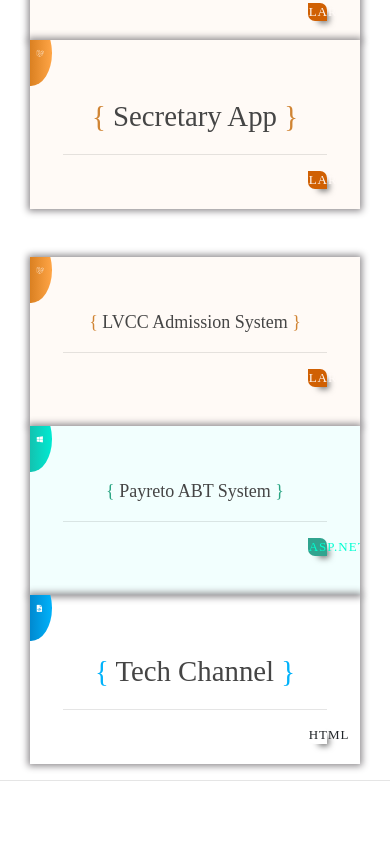
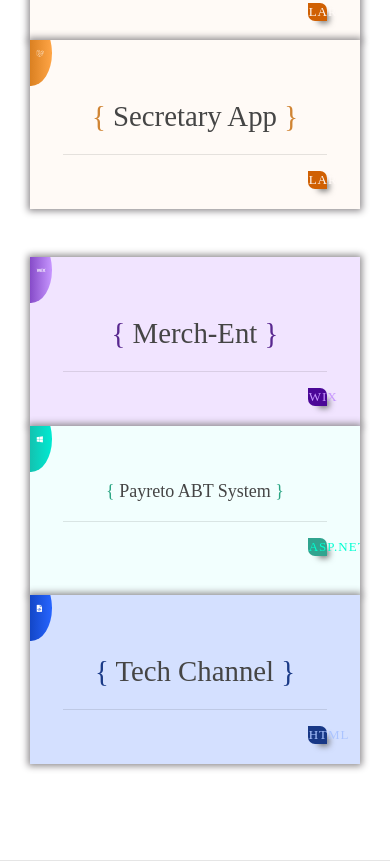
Before and after one commit to DanAvery17/my-portfolio, a plain HTML site: page index.html in a window 390 px wide. Shown: the part 4638-5499 px from the top of the page. Before the commit the page ends 5419 px from the top, so only its background shows below. Drawn offline with nearby package versions, Linux system fonts and the light colour scheme.

Commit message:
Added minor styles is my projects section and fixed design issues in mobile res

```diff
--- a/css/style.css
+++ b/css/style.css
@@ -238,6 +238,14 @@ html{
     background: linear-gradient(to right, #259E91, #00EAD2);
 }
 
+.ph-t4{
+    background: linear-gradient(to right, #4B0797, #C796FF);
+}
+
+.ph-t5{
+    background: linear-gradient(to right, #002B95, #2765FF)
+}
+
 .project-box:hover{
     transform: scale(1.1);
     transition: 0.5s;
@@ -275,6 +283,7 @@ html{
 
 section#my-projects{
     padding-top: 5em;
+    padding-bottom: 5em;
     font-family: 'Arial Rounded MT Bold';
 }
 
@@ -321,6 +330,16 @@ section#my-projects{
     color: #00FFD1;
 }
 
+.project-box-footer h6.wix{
+    background-color: #4B0797;
+    color: #C796FF;
+}
+
+.project-box-footer h6.html{
+    background-color: #183886;
+    color: #ABC4FF;
+}
+
 .tech-cont{
     float: right;
 }
@@ -329,16 +348,21 @@ section#my-projects{
     background-color: #EBF6FE;
 }
 
-#pb-4, #pb-5, #pb-6, #pb-7{
+#pb-4, #pb-5, #pb-6{
     background-color: #FFFAF6;
 }
 
-#pb-7, #pb-8{
-    font-size: 10px;
+#pb-7{
+    background-color: #F1E4FF;
 }
 
 #pb-8{
     background-color: #F2FFFE;
+    font-size: 10px;
+}
+
+#pb-9{
+    background-color: #D4E0FF;
 }
 
 .project-box-content .pb-t2-span{
@@ -347,6 +371,14 @@ section#my-projects{
 
 .project-box-content .pb-t3-span{
     color: #2AA583;
+}
+
+.project-box-content .pb-t4-span{
+    color: #592890;
+}
+
+.project-box-content .pb-t5-span{
+    color: #1A3A87;
 }
 
 .sl-content{
@@ -429,6 +461,22 @@ section#my-projects{
         font-size: 4vw;
     }
 
+    .ph-t2{
+        background: linear-gradient(to right, #B95F00, #FFA546);
+    }
+
+    .ph-t3{
+        background: linear-gradient(to right, #259E91, #00EAD2);
+    }
+
+    .ph-t4{
+        background: linear-gradient(to right, #4B0797, #C796FF);
+    }
+
+    .ph-t5{
+        background: linear-gradient(to right, #002B95, #2765FF)
+    }
+
     .header-icon{
         font-size: 4vw;
     }
--- a/index.html
+++ b/index.html
@@ -204,6 +204,7 @@
                     </div>
                 </div>
             </section>
+
             <section id="my-projects">
                 <div class="container">
                     <div class="row">
@@ -324,16 +325,16 @@
                         <div class="col-xs-12 col-sm-12 col-md-12 col-lg-4" data-aos="flip-down">
                             <div class="col-xs-12 col-sm-12 col-md-12 col-lg-12">
                                 <div class="project-box" id="pb-7">
-                                    <div class="project-box-header ph-t2">
-                                        <p><i class="header-icon fab fa-laravel"></i> <span class="icon-title" style="display: none; transition: 0.5s;">Laravel App</span></p>
+                                    <div class="project-box-header ph-t4">
+                                        <p><i class="header-icon fab fa-wix"></i> <span class="icon-title" style="display: none; transition: 0.5s;">Wix E-Commerce Site</span></p>
                                     </div>
-                                    <div class="text-center project-box-content sl-content">
-                                        <span class="pb-t2-span">{</span> LVCC Admission System <span class="pb-t2-span">}</span>
+                                    <div class="text-center project-box-content">
+                                        <span class="pb-t4-span">{</span> Merch-Ent <span class="pb-t4-span">}</span>
                                     </div>
                                     <hr>
                                     <div class="project-box-footer">
                                         <div class="tech-cont text-center">
-                                            <h6 class="laravel">LARAVEL</h6>
+                                            <h6 class="wix">WIX</h6>
                                         </div>
                                     </div>
                                 </div>
@@ -360,11 +361,11 @@
                         <div class="col-xs-12 col-sm-12 col-md-12 col-lg-4" data-aos="flip-down">
                             <div class="col-xs-12 col-sm-12 col-md-12 col-lg-12">
                                 <div class="project-box" id="pb-9">
-                                    <div class="project-box-header ph-t4">
+                                    <div class="project-box-header ph-t5">
                                        <p> <i class="header-icon fas fa-file-code"></i> <span class="icon-title" style="display: none; transition: 0.5s;">Web App</span></p>
                                     </div>
                                     <div class="text-center project-box-content">
-                                        <span class="pb-t4-span">{</span> Tech Channel <span class="pb-t4-span">}</span>
+                                        <span class="pb-t5-span">{</span> Tech Channel <span class="pb-t5-span">}</span>
                                     </div>
                                     <hr>
                                     <div class="project-box-footer">
@@ -379,6 +380,9 @@
                 </div>
             </section>
             <hr>
+            <section class="capstone">
+
+            </section>
 
             <!-- MAIN CONTENT END -->
 
```
